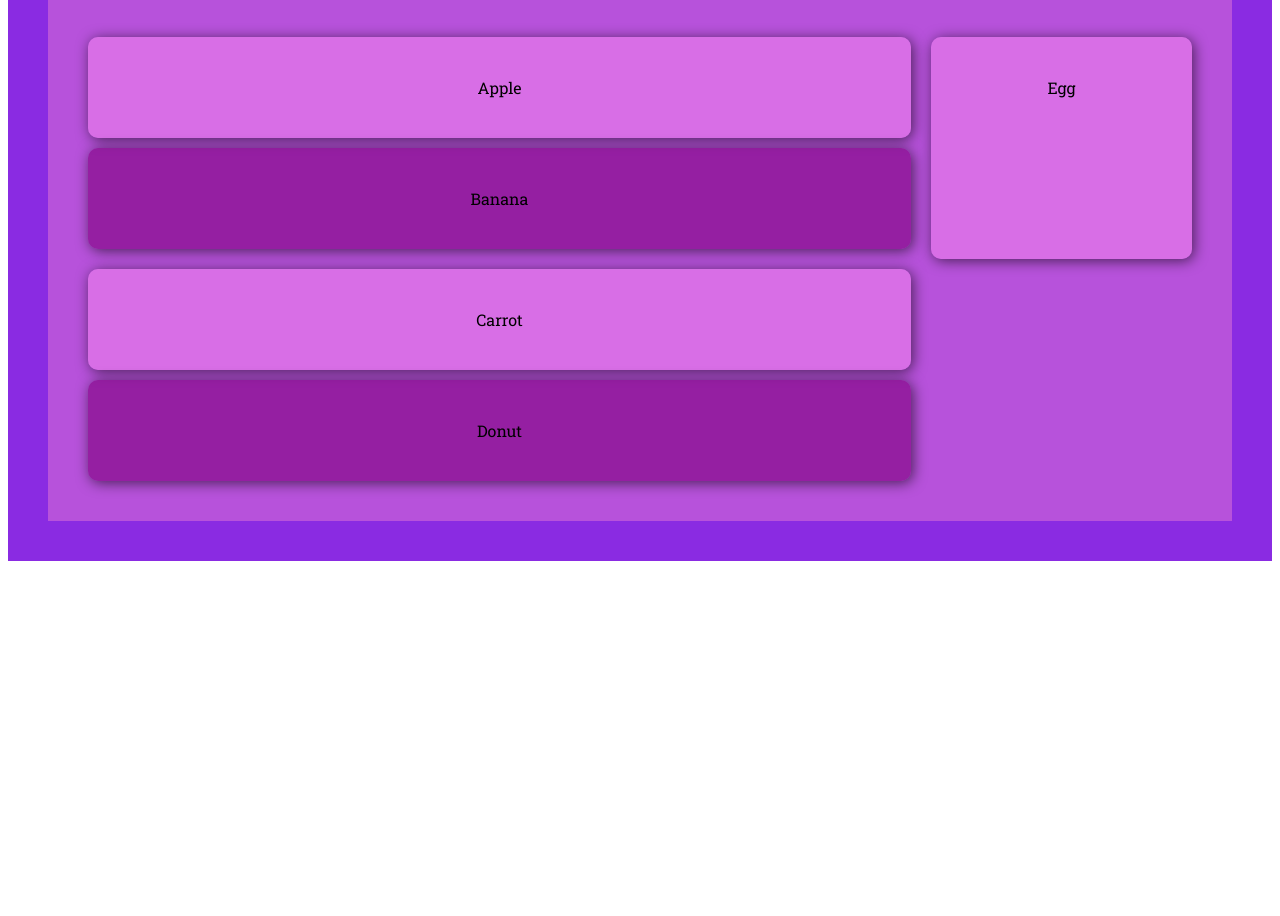
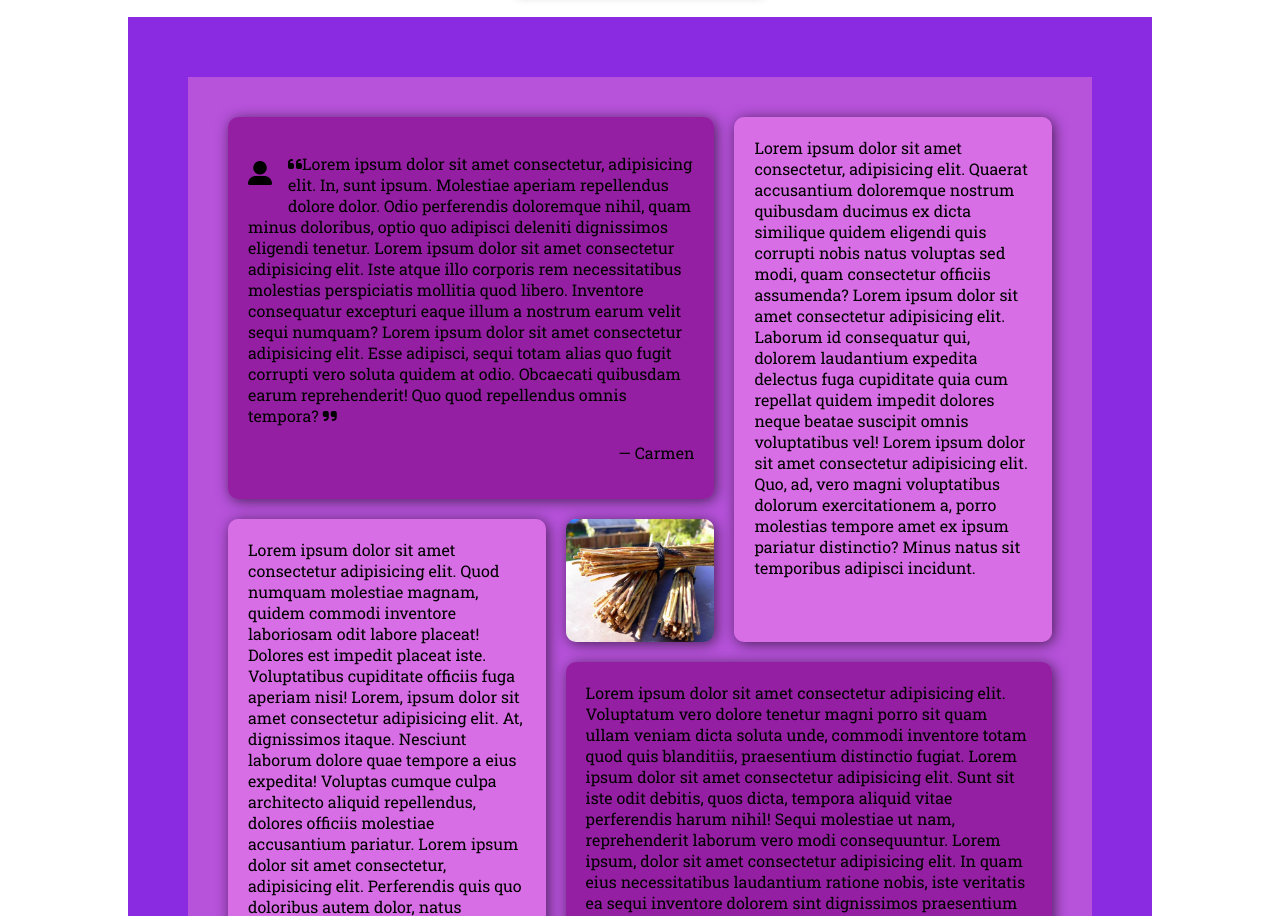
Before and after one commit to fyrfli/grids-one, a plain HTML site: page index.html in a window 1280 px wide. Shown: the part 129-1045 px from the top of the page. Before the commit the page ends 800 px from the top, so only its background shows below. Drawn offline with Linux system fonts and the light colour scheme.

Commit message:
Basic layout created

```diff
--- a/index.html
+++ b/index.html
@@ -11,6 +11,7 @@
         <link rel="preconnect" href="https://fonts.gstatic.com" crossorigin>
         <link href="https://fonts.googleapis.com/css2?family=Outfit:wght@400;700&family=Roboto+Slab&display=swap"
             rel="stylesheet">
+        <script src="https://kit.fontawesome.com/f83829b073.js" crossorigin="anonymous"></script>
     </head>
 
     <body>
@@ -19,18 +20,68 @@
         </header>
         <main class="container">
             <section class="da-grid">
-                <!-- First couplet -->
-                <div class="box box-a">Apple</div>
-                <div class="box box-b">Banana</div>
-                <!-- Second couplet -->
-                <div class="box box-c">Carrot</div>
-                <div class="box box-d">Donut</div>
-                <!-- Third couplet -->
-                <div class="box box-e">Egg</div>
-                <!-- <div class="box box-f">Egg</div> -->
-                <!-- Fourth couplet -->
-                <!-- <div class="box box-g">Seven</div>
-                <div class="box box-h">Eight</div> -->
+                <!-- First testimony -->
+                <div class="box box-a">
+                    <h2><i class="fa-solid fa-user-large"></i></h2>
+                    <p>
+                        <i class="fa-solid fa-quote-left"></i>Lorem ipsum dolor sit amet consectetur, adipisicing elit.
+                        In, sunt ipsum.
+                        Molestiae aperiam repellendus dolore dolor. Odio perferendis doloremque nihil, quam minus
+                        doloribus,
+                        optio quo adipisci deleniti dignissimos eligendi tenetur. Lorem ipsum dolor sit amet consectetur
+                        adipisicing elit. Iste atque illo corporis rem necessitatibus molestias perspiciatis mollitia
+                        quod
+                        libero. Inventore consequatur excepturi eaque illum a nostrum earum velit sequi numquam? Lorem
+                        ipsum
+                        dolor sit amet consectetur adipisicing elit. Esse adipisci, sequi totam alias quo fugit corrupti
+                        vero soluta quidem at odio. Obcaecati quibusdam earum reprehenderit! Quo quod repellendus omnis
+                        tempora? <i class="fa-solid fa-quote-right"></i>
+                    </p>
+                    <p class="name">
+                        &mdash; Carmen
+                    </p>
+                </div>
+                <!-- Second testimony -->
+                <div class="box box-b">
+                    Lorem ipsum dolor sit amet consectetur, adipisicing elit. Quaerat accusantium
+                    doloremque nostrum quibusdam ducimus ex dicta similique quidem eligendi quis corrupti nobis natus
+                    voluptas sed modi, quam consectetur officiis assumenda? Lorem ipsum dolor sit amet consectetur
+                    adipisicing elit. Laborum id consequatur qui, dolorem laudantium expedita delectus fuga cupiditate
+                    quia cum repellat quidem impedit dolores neque beatae suscipit omnis voluptatibus vel! Lorem ipsum
+                    dolor sit amet consectetur adipisicing elit. Quo, ad, vero magni voluptatibus dolorum exercitationem
+                    a, porro molestias tempore amet ex ipsum pariatur distinctio? Minus natus sit temporibus adipisci
+                    incidunt.
+                </div>
+                <!-- Third testimony -->
+                <div class="box box-c">
+                    Lorem ipsum dolor sit amet consectetur adipisicing elit. Voluptatum vero dolore
+                    tenetur magni porro sit quam ullam veniam dicta soluta unde, commodi inventore totam quod quis
+                    blanditiis, praesentium distinctio fugiat. Lorem ipsum dolor sit amet consectetur adipisicing elit.
+                    Sunt sit iste odit debitis, quos dicta, tempora aliquid vitae perferendis harum nihil! Sequi
+                    molestiae ut nam, reprehenderit laborum vero modi consequuntur. Lorem ipsum, dolor sit amet
+                    consectetur adipisicing elit. In quam eius necessitatibus laudantium ratione nobis, iste veritatis
+                    ea sequi inventore dolorem sint dignissimos praesentium voluptatum delectus tenetur atque qui
+                    doloribus!
+                </div>
+                <!-- Fourth triplet -->
+                <div class="box box-d">
+                    Lorem ipsum dolor sit amet consectetur adipisicing elit. Quod numquam molestiae
+                    magnam, quidem commodi inventore laboriosam odit labore placeat! Dolores est impedit placeat iste.
+                    Voluptatibus cupiditate officiis fuga aperiam nisi! Lorem, ipsum dolor sit amet consectetur
+                    adipisicing elit. At, dignissimos itaque. Nesciunt laborum dolore quae tempore a eius expedita!
+                    Voluptas cumque culpa architecto aliquid repellendus, dolores officiis molestiae accusantium
+                    pariatur. Lorem ipsum dolor sit amet consectetur, adipisicing elit. Perferendis quis quo doloribus
+                    autem dolor, natus deserunt beatae quisquam optio impedit repudiandae quas, a id quod recusandae
+                    eaque est, aperiam quia!
+                </div>
+                <div class="box box-e"></div>
+                <!-- <div class="box box-f">Flour</div> -->
+                <!-- Third triplet -->
+                <!-- <div class="box box-g">Grape</div> -->
+                <!-- <div class="box box-h">Heron</div> -->
+                <!-- <div class="box box-i">Indigo</div> -->
+                <!-- Fourth triplet -->
+
             </section>
         </main>
 
--- a/styles/first.css
+++ b/styles/first.css
@@ -1,5 +1,7 @@
 body {
     font-family: "Roboto Slab", serif;
+    width: 80%;
+    margin: 10px auto;
 }
 h* {
     margin: o;
@@ -8,55 +10,70 @@ h* {
 .headline {
     margin: 20px auto;
     text-align: center;
+    padding: 10px 60px;
+    width: fit-content;
+    border-radius: 10px;
+    box-shadow: 0 0 10px lightgrey;
 }
 .container {
-    padding: 40px;
+    padding: 60px;
     background-color: blueviolet;
+    margin: auto;
 }
+
+.box {
+    padding: 20px;
+    border-radius: 10px;
+    box-shadow: 2px 2px 14px #0000009a;
+}
+.box:nth-child(even) {
+    background-color: #ee82ee9a;
+}
+.box:nth-child(odd) {
+    background-color: #8000809f;
+}
+.box h2 {
+    display: inline;
+    float: left;
+    padding-right: 16px;
+    padding-bottom: 0;
+}
+.box-a {
+    grid-area: t-one;
+}
+.box-b {
+    grid-area: t-two;
+}
+.box-c {
+    grid-area: t-three;
+}
+.box-d {
+    grid-area: t-four;
+}
+.box-e {
+    grid-area: t-mid;
+    background-image: url('../images/yarrow-stalks-for-the-i-ching.jpg');
+    background-repeat: no-repeat;
+    background-clip: border-box;
+    background-origin: border-box;
+    background-size: cover;
+}
+
 .da-grid {
     padding: 40px;
     background-color: #da70d690;
     display: grid;
-    grid-template-columns: repeat(4, 1fr);
-    /* gap: 10px; */
-    text-align: center;
-    gap: 10px 20px;
+    grid-template-columns: repeat(5, 1fr);
+    grid-auto-rows: minmax(100px, auto);
+    /* text-align: center; */
+    gap: 20px;
+    grid-template-areas:
+        "t-one t-one t-one t-two t-two"
+        "t-one t-one t-one t-two t-two"
+        "t-four t-four t-mid t-two t-two"
+        "t-four t-four t-three t-three t-three"
+        "t-four t-four t-three t-three t-three";
 }
-.box {
-    padding: 40px;
-    border-radius: 10px;
-    /* margin-top: 10px; */
-    box-shadow: 2px 2px 14px #0000009a;
+.name {
+    text-align: end;
 }
-.box-a, .box-c, .box-e, .box-g {
-    background-color: #ee82ee9a;
-}
-.box-b, .box-d, .box-f, .box-h {
-    background-color: #8000809f;
-}
-.box-a {
-    grid-area: 1 / 1 / 1 / 4;
-}
-.box-b {
-    grid-area: 2 / 1 / 3 / 4;
-}
-.box-c {
-    grid-area: 4 / 1 / 4 / 4;
-}
-.box-d {
-    grid-area: 5 / 1 / 5 / 4;
-}
- .box-e {
-    grid-area: 1 / 4 / 4 / 5;
-}
-/*.box-f {
-
-}
-.box-g {
-
-}
-.box-g {
-
-}
-.box-h {
-} */
```
Also changed, not shown: images/yarrow-stalks-for-the-i-ching.jpg (added), 1 other file.
